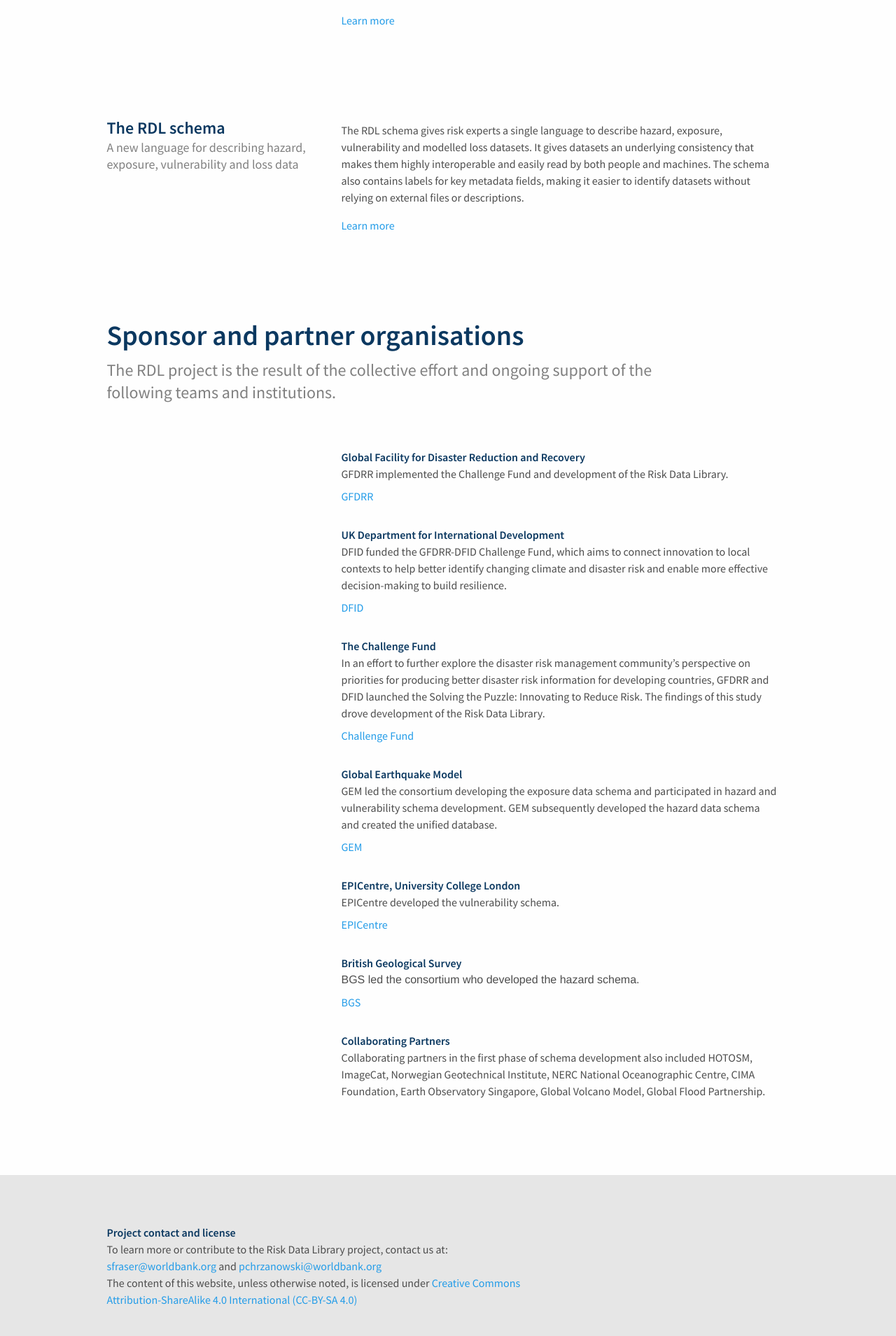
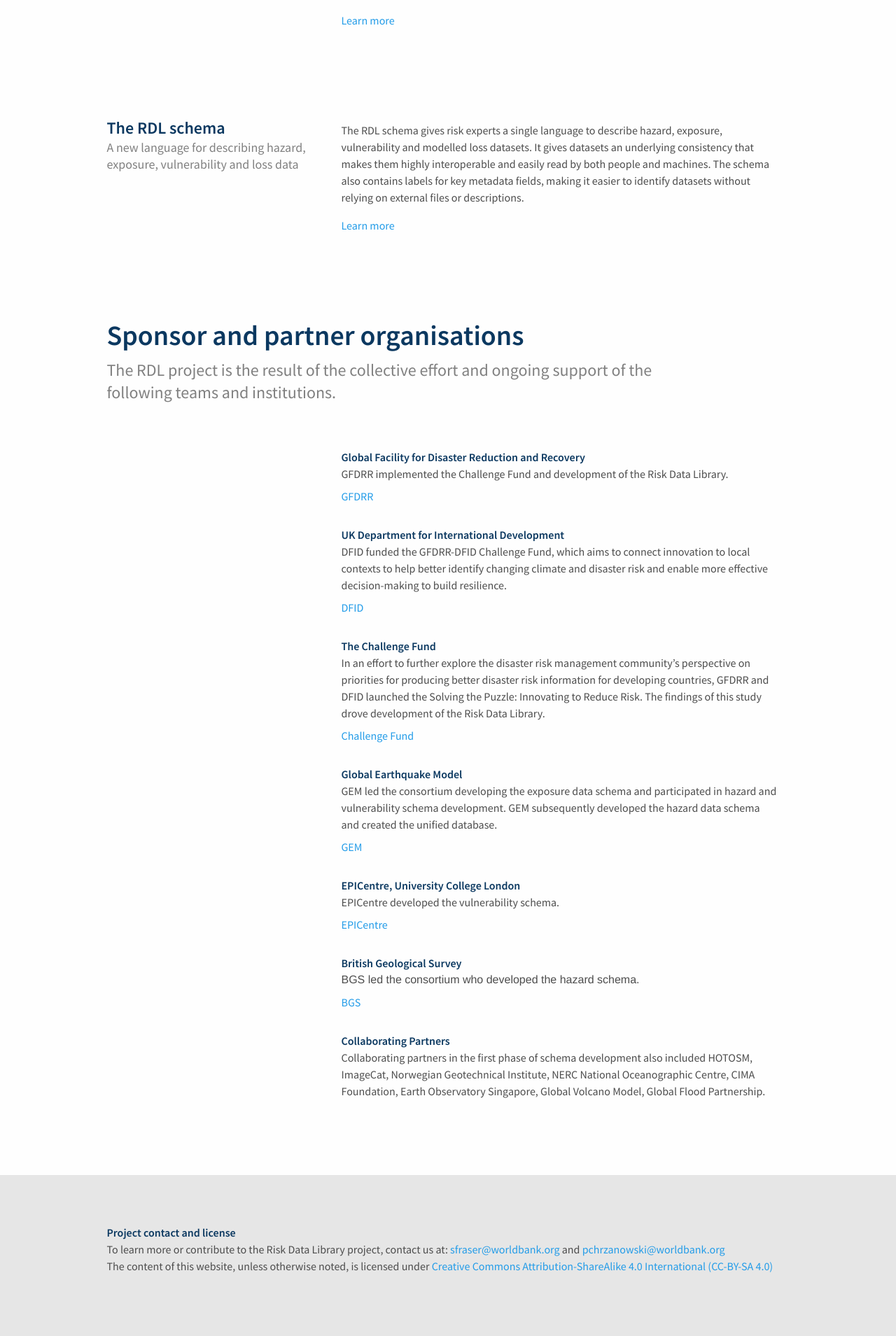
Before and after one commit to GFDRR/risk-data-library.github.io, a Jekyll site: the page built from index.html, in a window 1280 px wide. Shown: the part 1218-3127 px from the top of the page at 70% size. Built offline with Jekyll 4.4.1, drawn with Linux system fonts in a browser that asks for light colours; nearby versions of some CDN libraries.

Commit message:
Update main.scss
increase width of footer

```diff
--- a/_sass/footer/main.scss
+++ b/_sass/footer/main.scss
@@ -19,7 +19,7 @@
 .footer-left {
   display: flex;
   flex-direction: column;
-  width: 616px;
+  width: 960px;
 
   a {
     font-family: $primary-font;
```
